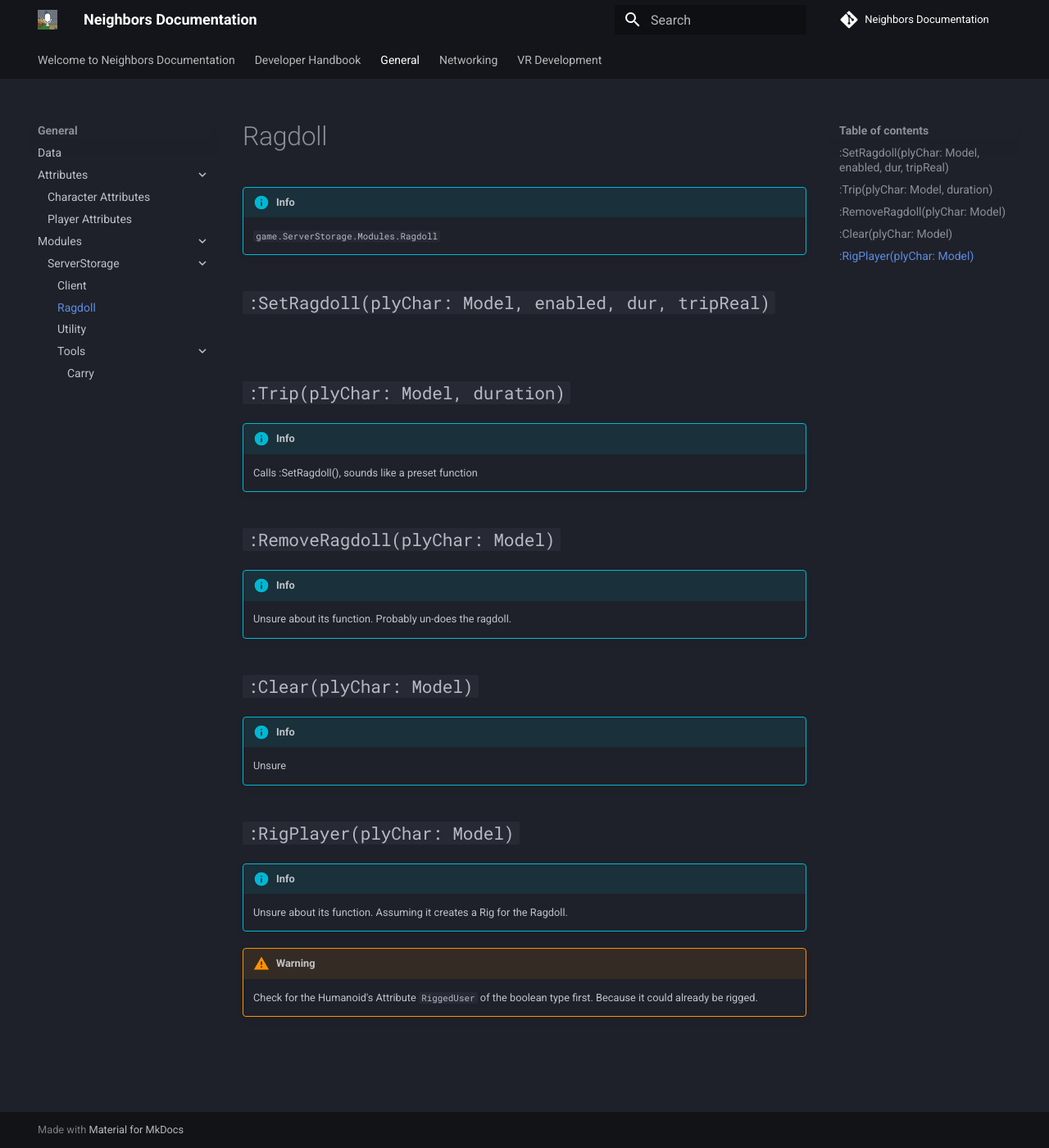
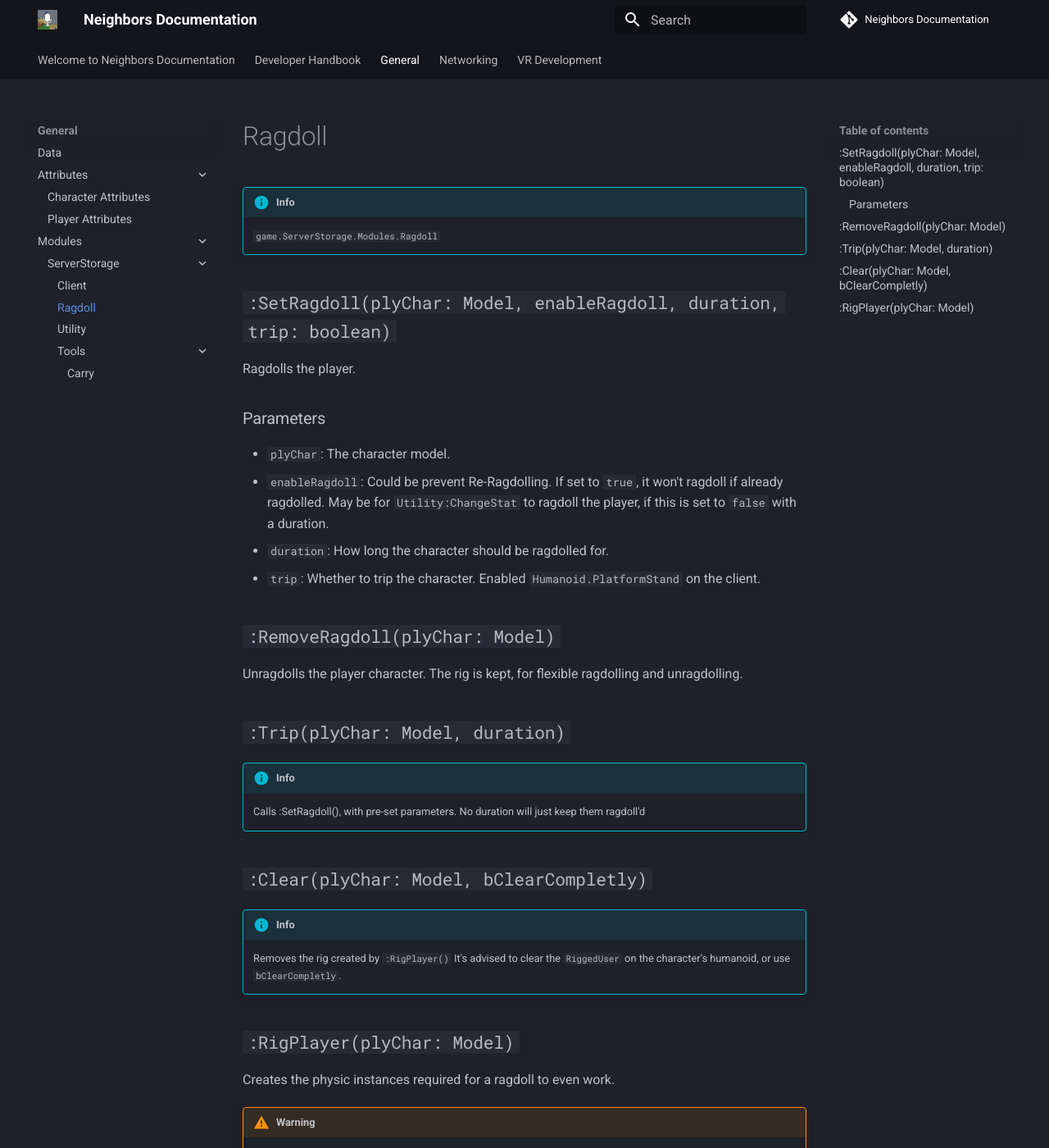
Before and after one commit to TheBoogle/neighbors-documentation, an MkDocs documentation site: the page built from docs/General/Modules/ServerStorage/Ragdoll.md, in a window 1280 px wide and 1400 px high. Shown: the whole window at 82% size. Built offline with MkDocs 1.6.1 and Material for MkDocs 9.7.7, drawn with Linux system fonts in a browser that asks for light colours; comment, search, counter and statistics services are not loaded.

Commit message:
Update Ragdoll.md

```diff
--- a/docs/General/Modules/ServerStorage/Ragdoll.md
+++ b/docs/General/Modules/ServerStorage/Ragdoll.md
@@ -3,26 +3,35 @@
     ``game.ServerStorage.Modules.Ragdoll``
 
 
-## `:SetRagdoll(plyChar: Model, enabled, dur, tripReal)`
+## `:SetRagdoll(plyChar: Model, enableRagdoll, duration, trip: boolean)`
+Ragdolls the player.
+
+### Parameters
+* ``plyChar``: The character model.
+* ``enableRagdoll``: Could be prevent Re-Ragdolling. If set to ``true``, it won't ragdoll if already ragdolled.
+May be for ``Utility:ChangeStat`` to ragdoll the player, if this is set to ``false`` with a duration.
+* ``duration``: How long the character should be ragdolled for.
+* ``trip``: Whether to trip the character. Enabled ``Humanoid.PlatformStand`` on the client.
+
+
+## `:RemoveRagdoll(plyChar: Model)`
+Unragdolls the player character. The rig is kept, for flexible ragdolling and unragdolling.
+
 
 ## `:Trip(plyChar: Model, duration)`
 !!! info end
-    Calls :SetRagdoll(), sounds like a preset function
+    Calls :SetRagdoll(), with pre-set parameters.
+    No duration will just keep them ragdoll'd
 
 
-## `:RemoveRagdoll(plyChar: Model)`
+## `:Clear(plyChar: Model, bClearCompletly)`
 !!! info end
-    Unsure about its function. Probably un-does the ragdoll.
-
-
-## `:Clear(plyChar: Model)`
-!!! info end
-    Unsure
+    Removes the rig created by ``:RigPlayer()``
+    It's advised to clear the ``RiggedUser`` on the character's humanoid, or use ``bClearCompletly``.
 
 
 ## `:RigPlayer(plyChar: Model)`
-!!! info end
-    Unsure about its function. Assuming it creates a Rig for the Ragdoll.
+Creates the physic instances required for a ragdoll to even work.
 
 !!! warning end
     Check for the Humanoid's Attribute ``RiggedUser`` of the boolean type first. Because it could already be rigged.
```
